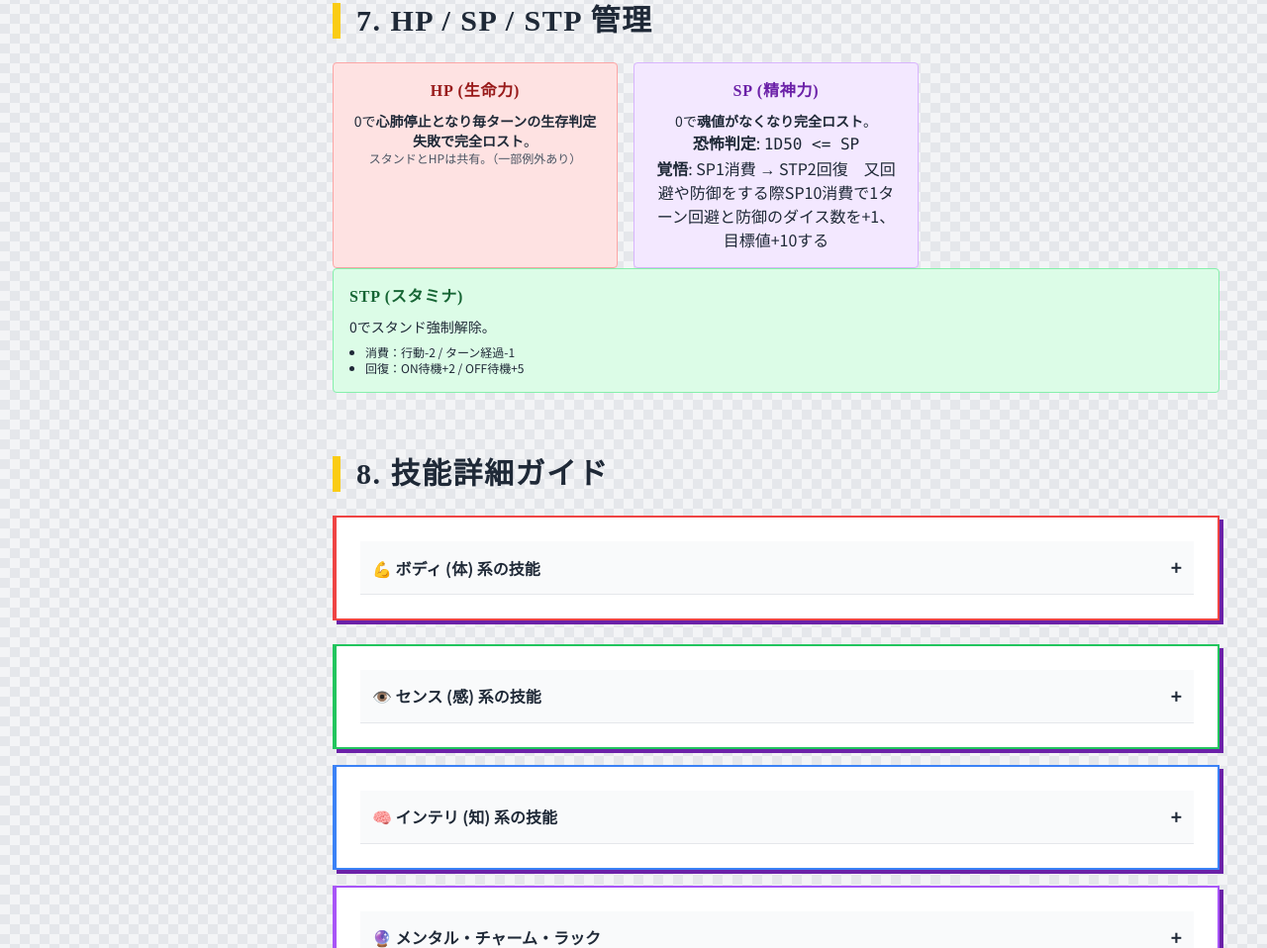
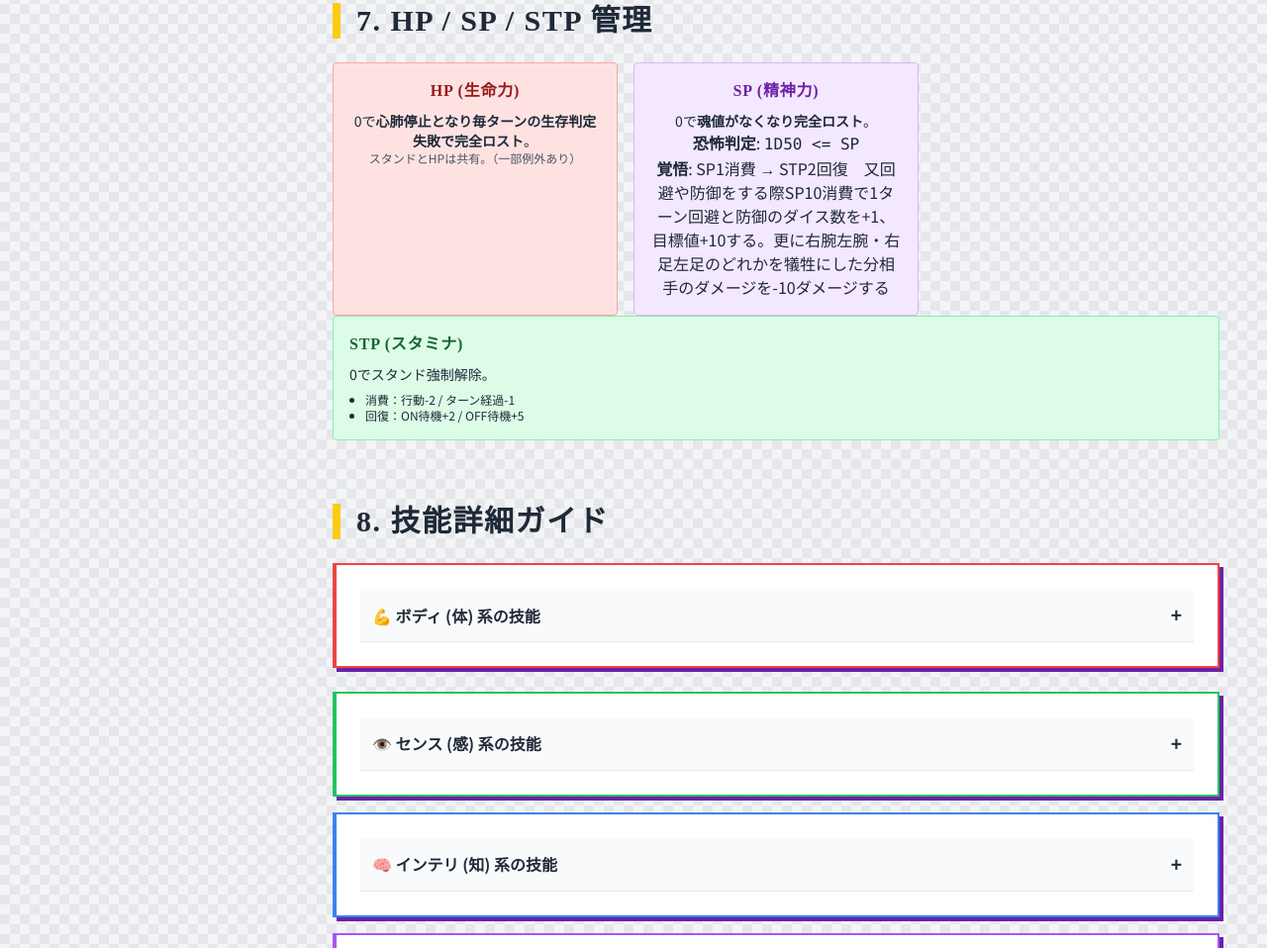
Before and after one commit to SINZO111/EOE.github.io, a plain HTML site: page index.html in a window 1280 px wide. Shown: the part 4306-5264 px from the top of the page at 99% size. Drawn offline with nearby package versions, Linux system fonts and the light colour scheme; a web font is replaced by a local one.

Commit message:
index.html を更新

```diff
--- a/index.html
+++ b/index.html
@@ -399,7 +399,7 @@
                     <h4 class="font-bold text-purple-800">SP (精神力)</h4>
                     <p class="text-sm mt-2">0で<strong>魂値がなくなり完全ロスト</strong>。</p>
                     <p><strong>恐怖判定</strong>: <code>1D50 <= SP</code></p>
-                    <p><strong>覚悟</strong>: SP1消費 → STP2回復　又回避や防御をする際SP10消費で1ターン回避と防御のダイス数を+1、目標値+10する</p>
+                    <p><strong>覚悟</strong>: SP1消費 → STP2回復　又回避や防御をする際SP10消費で1ターン回避と防御のダイス数を+1、目標値+10する。更に右腕左腕・右足左足のどれかを犠牲にした分相手のダメージを-10ダメージする</p>
                     </div>
                 </div>
                 <div class="bg-green-100 p-4 rounded border border-green-300">
```
